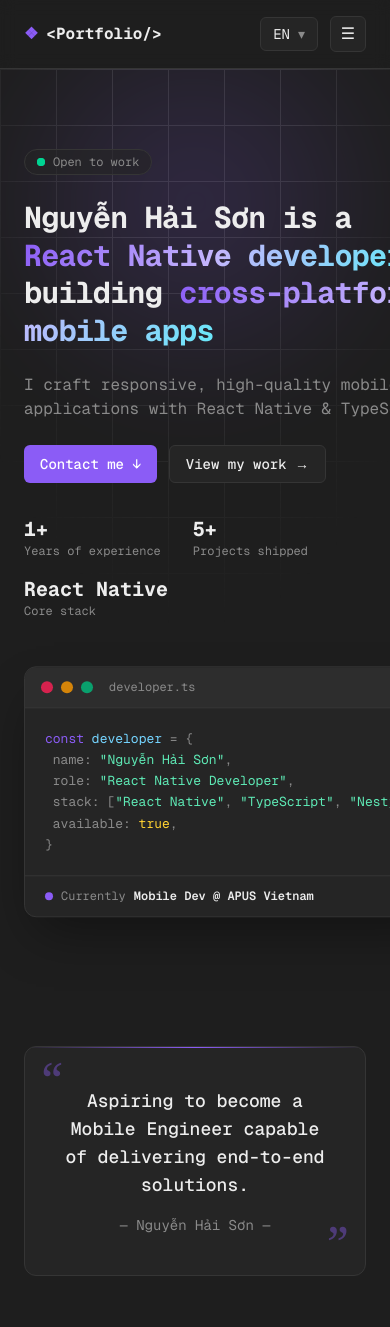
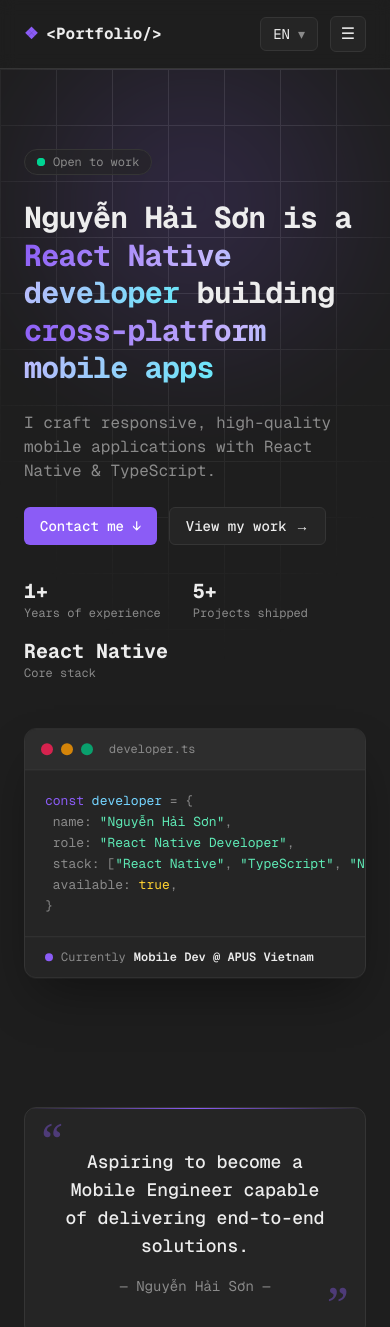
Before and after one commit to lilMatthew/porfolio, a Next.js app: page /en in a window 390 px wide. Shown: the top 1327 px of the page. Built offline with nearby package versions, Linux system fonts and the light colour scheme.

Commit message:
responsive mobile

```diff
--- a/src/components/sections/About.tsx
+++ b/src/components/sections/About.tsx
@@ -23,7 +23,7 @@ export default function About() {
     <section className="mx-auto w-full max-w-5xl px-6 py-16">
       <SectionHeading id="about" label={t("title")} />
 
-      <div className="grid items-center gap-12 lg:grid-cols-2">
+      <div className="grid grid-cols-1 items-center gap-12 lg:grid-cols-2">
         <div className="flex flex-col gap-5">
           <p className="text-lg font-semibold text-foreground">
             {t("greeting", { name: profile.name })}
--- a/src/components/sections/Contacts.tsx
+++ b/src/components/sections/Contacts.tsx
@@ -65,7 +65,7 @@ export default function Contacts() {
     <section className="mx-auto w-full max-w-5xl px-6 py-16">
       <SectionHeading id="contacts" label={t("title")} />
 
-      <div className="grid gap-10 lg:grid-cols-2">
+      <div className="grid grid-cols-1 gap-10 lg:grid-cols-2">
         <div className="flex flex-col gap-5">
           <p className="max-w-md text-sm leading-relaxed text-muted">
             {t("intro")}
--- a/src/components/sections/Hero.tsx
+++ b/src/components/sections/Hero.tsx
@@ -20,9 +20,9 @@ export default function Hero() {
         className="glow pointer-events-none absolute -top-24 left-1/2 size-[460px] -translate-x-1/2"
       />
 
-      <div className="relative mx-auto grid w-full max-w-5xl items-center gap-12 px-6 py-20 lg:grid-cols-[1.1fr_0.9fr] lg:py-28">
+      <div className="relative mx-auto grid w-full max-w-5xl grid-cols-1 items-center gap-12 px-6 py-20 lg:grid-cols-[minmax(0,1.1fr)_minmax(0,0.9fr)] lg:py-28">
         {/* Left: copy */}
-        <div className="flex flex-col gap-6 animate-rise">
+        <div className="flex min-w-0 flex-col gap-6 animate-rise">
           <span className="inline-flex w-fit items-center gap-2 rounded-full border border-border bg-surface/60 px-3 py-1 text-xs text-muted backdrop-blur">
             <span className="relative flex size-2">
               <span className="absolute inline-flex size-full animate-pulse-ring rounded-full bg-emerald-400" />
@@ -63,7 +63,7 @@ export default function Hero() {
         </div>
 
         {/* Right: code window */}
-        <div className="animate-float lg:justify-self-end">
+        <div className="min-w-0 animate-float lg:justify-self-end">
           <CodeWindow />
         </div>
       </div>
--- a/src/components/sections/Projects.tsx
+++ b/src/components/sections/Projects.tsx
@@ -25,7 +25,7 @@ export default function Projects() {
     <section className="mx-auto w-full max-w-5xl px-6 py-16">
       <SectionHeading id="projects" label={t("title")} />
 
-      <div className="grid gap-6 sm:grid-cols-2 lg:grid-cols-3">
+      <div className="grid grid-cols-1 gap-6 sm:grid-cols-2 lg:grid-cols-3">
         {projects.map((project, i) => {
           const text = items[project.id];
           return (
--- a/src/components/sections/SendMessage.tsx
+++ b/src/components/sections/SendMessage.tsx
@@ -9,7 +9,7 @@ export default function SendMessage() {
     <section className="mx-auto w-full max-w-5xl px-6 py-16">
       <SectionHeading id="message" label={t("title")} />
 
-      <div className="grid items-start gap-10 lg:grid-cols-2">
+      <div className="grid grid-cols-1 items-start gap-10 lg:grid-cols-2">
         <p className="max-w-md text-sm leading-relaxed text-muted">
           {t("intro")}
         </p>
--- a/src/components/sections/Skills.tsx
+++ b/src/components/sections/Skills.tsx
@@ -13,7 +13,7 @@ export default function Skills() {
     <section className="mx-auto w-full max-w-5xl px-6 py-16">
       <SectionHeading id="skills" label={t("title")} />
 
-      <div className="grid gap-6 sm:grid-cols-2 lg:grid-cols-3">
+      <div className="grid grid-cols-1 gap-6 sm:grid-cols-2 lg:grid-cols-3">
         {skills.map((group) => (
           <div
             key={group.category}
```
